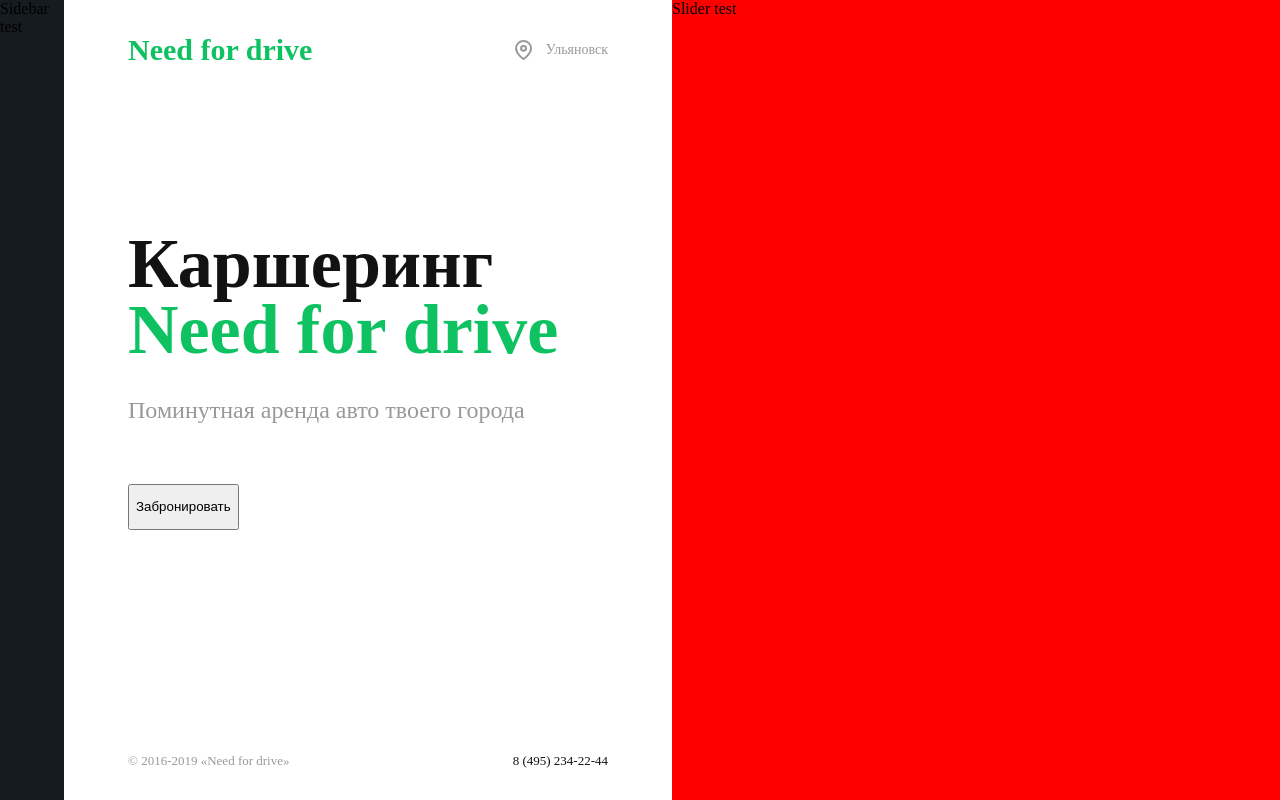
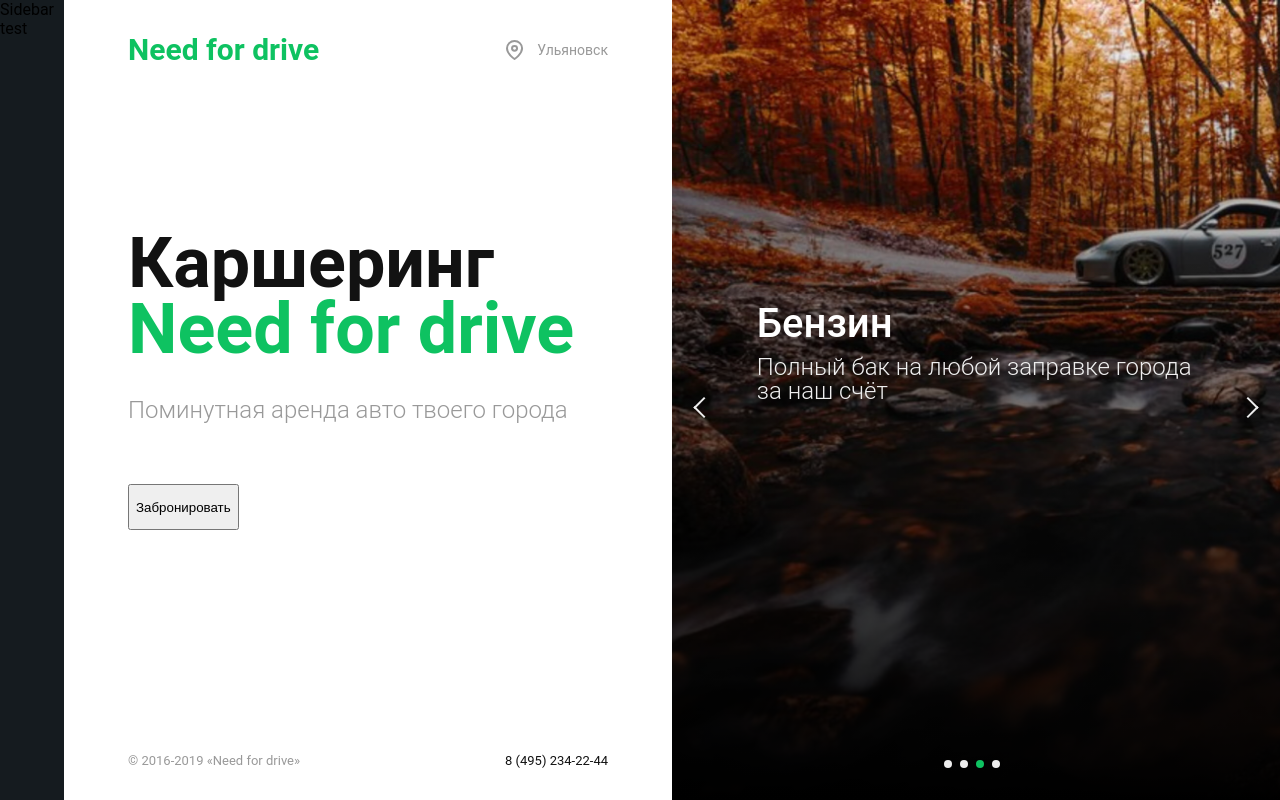
Before and after one commit to EvsEv/react_carsharing, a React app: page / in a window 1280 px wide. Built offline with nearby package versions, Linux system fonts and the light colour scheme.

Commit message:
v1-f1 created and styled slider in main page for > 1440 (without button component)

```diff
--- a/package.json
+++ b/package.json
@@ -11,6 +11,7 @@
     "react-dom": "^17.0.1",
     "react-router-dom": "^5.2.0",
     "react-scripts": "4.0.3",
+    "react-slick": "^0.28.1",
     "web-vitals": "^1.1.1"
   },
   "scripts": {
--- /dev/null
+++ b/src/assets/styles/slick-slider.sass
@@ -0,0 +1,85 @@
+@import ./variables
+
+.slick-slider
+  height: 100%
+  position: relative
+
+.slick-list
+  height: 100%
+  overflow: hidden
+
+.slick-track
+  height: 100%
+  display: flex
+
+.slick-slide
+  background: red
+
+  > div
+    height: 100%
+    position: relative
+    display: flex
+    align-items: center
+
+.slick-arrow
+  font-size: 0
+  width: 64px
+  height: 100%
+  padding: 0
+  margin: 0
+  position: absolute
+  top: 0
+  border: none
+  background: transparent
+  cursor: pointer
+  transition: all $short ease
+
+  &::after
+    content: ""
+    width: 13px
+    height: 13px
+    border-top: 2px solid $lightGrey
+    border-right: 2px solid $lightGrey
+    position: absolute
+    top: 50%
+    left: 50%
+    transform: translateX(-50%) rotate(45deg)
+
+  &:hover
+    background: rgba($mainAccent, 0.2)
+
+.slick-prev
+    left: 0
+    z-index: 1
+    &::after
+      transform: translateX(-50%) rotate(225deg)
+
+.slick-next
+  right: 0
+
+.dots
+  padding: 0
+  margin: 0 -8px 0 0
+  display: flex
+  justify-content: space-between
+  position: absolute
+  bottom: 32px
+  left: 50%
+  transform: translateX(-50%)
+  list-style: none
+
+  button
+    width: 8px
+    height: 8px
+    padding: 0
+    margin-right: 8px
+    display: block
+    border: none
+    border-radius: 50%
+    background: $lightGrey
+    cursor: pointer
+    transition: all $medium ease
+
+  .slick-active
+    button
+      background: $mainAccent
--- a/src/assets/styles/variables.sass
+++ b/src/assets/styles/variables.sass
@@ -1,4 +1,12 @@
+// colors
 $mainBlack: #121212
 $lightBlack: #151b1f
 $darkGrey: #999999
+$lightGrey: #eeeeee
 $mainAccent: #0ec261
+$white: #ffffff
+
+//animations & transitions
+
+$short: 0.3s
+$medium: 0.5s
--- /dev/null
+++ b/src/components/Button/Button.js
@@ -0,0 +1,5 @@
+import React from "react";
+
+export const Button = () => {
+    return <button>button test</button>;
+};
--- a/src/components/Slider/Slider.js
+++ b/src/components/Slider/Slider.js
@@ -1,6 +1,43 @@
 import React from "react";
+import SlickSlider from "react-slick";
+
+import "../../assets/styles/slick-slider.sass";
 import styles from "./slider.module.sass";
 
-export const Slider = () => {
-    return <aside className={styles.slider}>Slider test</aside>;
+export const Slider = ({ slides }) => {
+    console.log("testing");
+    const settings = {
+        dots: true,
+        arrows: true,
+        infinite: true,
+        draggable: true,
+        speed: 500,
+        autoplay: true,
+        autoplaySpeed: 2000,
+        slidesToShow: 1,
+        slidesToScroll: 1,
+    };
+
+    return (
+        <SlickSlider
+            {...settings}
+            dotsClass="dots"
+            customPaging={() => <button></button>}
+            appendDots={(dots) => <ul className="dots">{dots}</ul>}
+        >
+            {slides.map((slide) => (
+                <div key={slide.title}>
+                    <div className={styles.information}>
+                        <h3 className={styles.title}>{slide.title}</h3>
+                        <p className={styles.description}>
+                            {slide.description}
+                        </p>
+                    </div>
+                    <picture className={styles.image}>
+                        <img src={slide.image} />
+                    </picture>
+                </div>
+            ))}
+        </SlickSlider>
+    );
 };
--- a/src/components/Slider/slider.module.sass
+++ b/src/components/Slider/slider.module.sass
@@ -1,3 +1,43 @@
-.slider
-  width: calc(50% - 32px)
-  background: red
+@import ../../assets/styles/variables
+
+.image
+  width: 100%
+  height: 100%
+  display: block
+  position: absolute
+  top: 0
+  left: 0
+
+  &::after
+    content: ""
+    width: 100%
+    height: 100%
+    position: absolute
+    top: 0
+    left: 0
+    background: linear-gradient(180deg, rgba(0, 0, 0, 0) 0%, #000000 100%)
+
+  img
+    display: block
+    width: 100%
+    height: 100%
+    object-fit: cover
+
+.information
+  height: 200px
+  padding: 0 calc(96 * 100% / 688)
+  position: relative
+  z-index: 1
+
+.title
+  font-size: 40px
+  line-height: 47px
+  font-weight: 500
+  color: $white
+
+.description
+  font-size: 24px
+  font-weight: 300
+  line-height: 100%
+  color: $lightGrey
+  margin-top: 8px
--- a/src/index.css
+++ b/src/index.css
@@ -1,3 +1,7 @@
+body {
+    font-family: "Roboto";
+}
+
 body,
 h1,
 h2,
@@ -5,3 +9,7 @@
 p {
     margin: 0;
 }
+
+button {
+    outline: none;
+}
--- a/src/layouts/MainLayout/MainLayout.js
+++ b/src/layouts/MainLayout/MainLayout.js
@@ -5,9 +5,38 @@
 import { Slider } from "../../components/Slider/Slider";
 import { MainPage } from "../../pages/MainPage/MainPage";
 
+import parkingImage from "../../assets/images/slider/parking.jpg";
+import insuranceImage from "../../assets/images/slider/insurance.jpg";
+import fuelImage from "../../assets/images/slider/fuel.jpg";
+import serviceImage from "../../assets/images/slider/service.jpg";
+
 import styles from "./main-layout.module.sass";
 
 export const MainLayout = () => {
+    const slides = [
+        {
+            title: "Бесплатная парковка",
+            description:
+                "Оставляйте машину на платных городских парковках и разрешенных местах, не нарушая ПДД, а также в аэропортах.",
+            image: parkingImage,
+        },
+        {
+            title: "Страховка",
+            description: "Полная страховка страховка автомобиля",
+            image: insuranceImage,
+        },
+        {
+            title: "Бензин",
+            description: "Полный бак на любой заправке города за наш счёт",
+            image: fuelImage,
+        },
+        {
+            title: "Обслуживание",
+            description: "Автомобиль проходит еженедельное ТО",
+            image: serviceImage,
+        },
+    ];
+
     return (
         <div className={styles.body}>
             <Sidebar />
@@ -16,7 +45,9 @@
                 <MainPage />
                 <Footer />
             </section>
-            <Slider />
+            <aside className={styles.slider}>
+                <Slider slides={slides} />
+            </aside>
         </div>
     );
 };
--- a/src/layouts/MainLayout/main-layout.module.sass
+++ b/src/layouts/MainLayout/main-layout.module.sass
@@ -9,3 +9,6 @@
   flex-direction: column
   justify-content: space-between
   box-sizing: border-box
+
+.slider
+  width: calc(50% - 32px)
--- a/src/pages/MainPage/MainPage.js
+++ b/src/pages/MainPage/MainPage.js
@@ -11,7 +11,7 @@
             <h2 className={styles.description}>
                 Поминутная аренда авто твоего города
             </h2>
-            {/* Временная кнопка, потом будет сделана в ui-kit */}
+            {/* temporary button, which will be added from ui-kit */}
             <button>Забронировать</button>
         </main>
     );
--- a/src/pages/MainPage/main-page.module.sass
+++ b/src/pages/MainPage/main-page.module.sass
@@ -1,8 +1,10 @@
 @import ../../assets/styles/variables
-
 
 .main
   margin-top: -60px
+  button
+    margin-top: 60px
+    height: 46px
 
 .title
   font-size: 70px
@@ -18,8 +20,3 @@
   font-weight: 300
   color: $darkGrey
   margin-top: 34px
-
-
-button
-  margin-top: 60px
-  height: 46px
```
Also changed, not shown: src/assets/images/slider/fuel.jpg (added), src/assets/images/slider/insurance.jpg (added), src/assets/images/slider/parking.jpg (added), src/assets/images/slider/service.jpg (added), src/components/Sidebar/sidebar.module.sass (line endings or trailing spaces), 2 other files.
